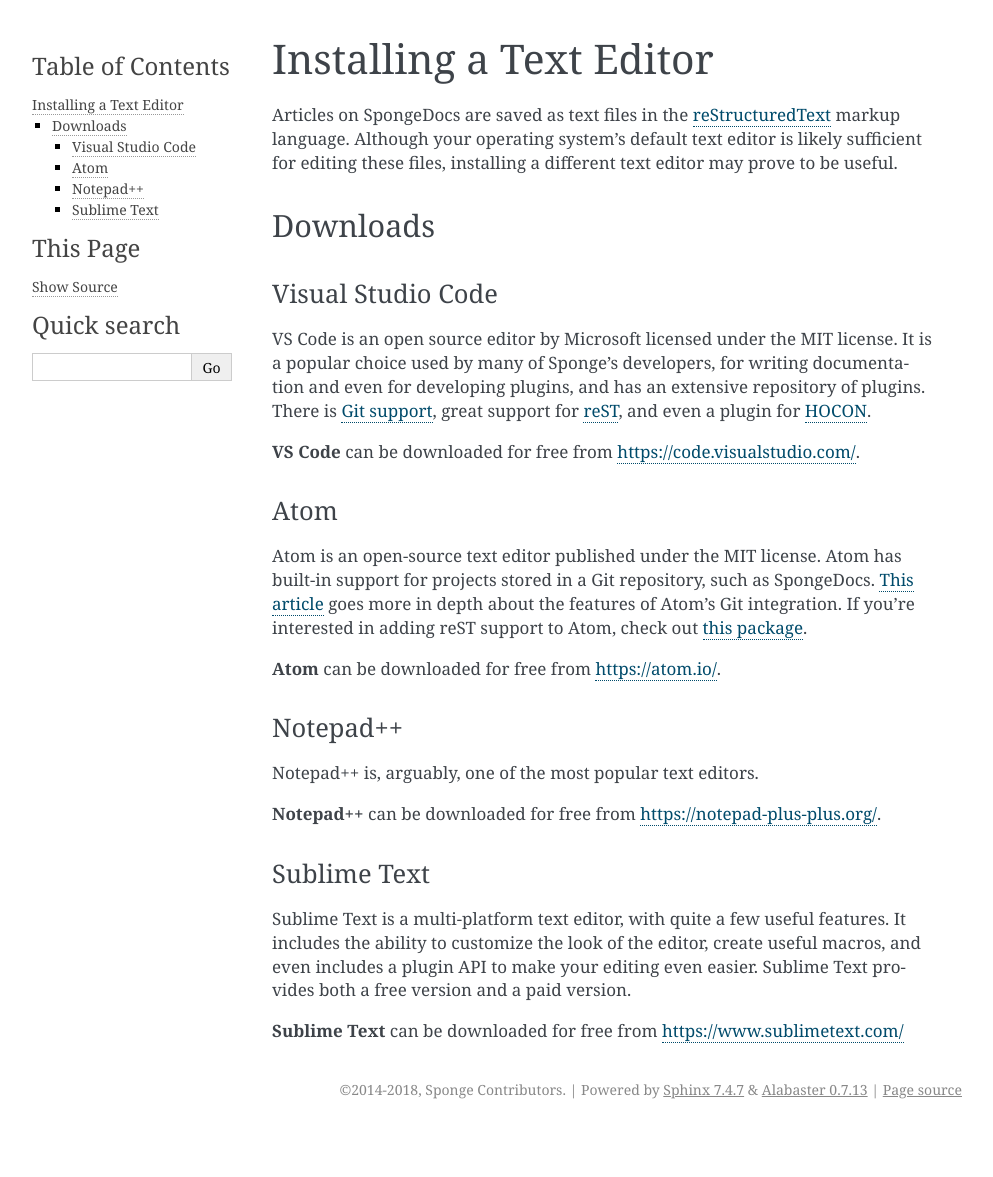
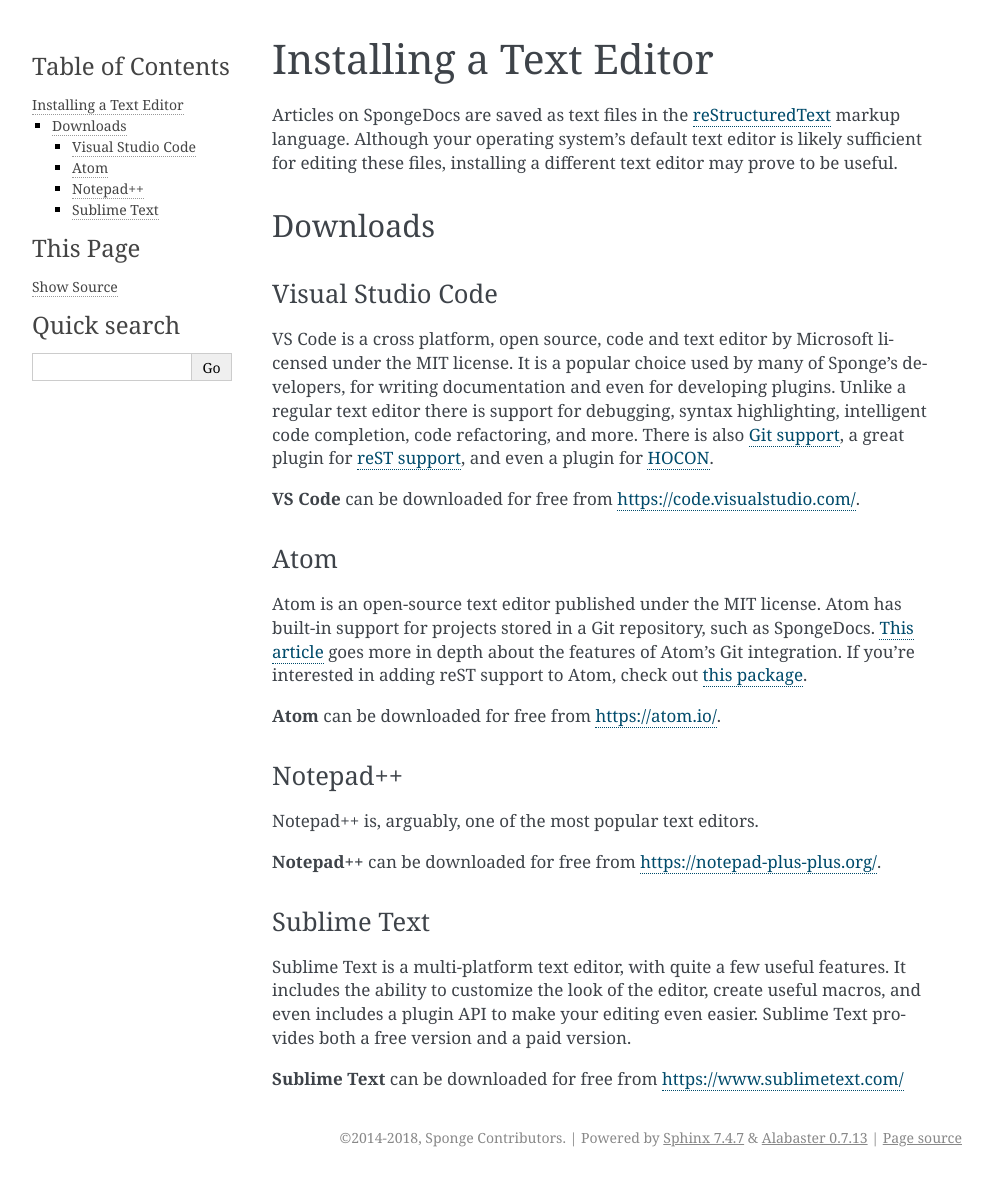
Before and after one commit to SpongePowered/SpongeDocs, a Sphinx documentation site: the page built from source/preparing/text.rst, in a window 1280 px wide. Shown: the whole page, without its empty margins (148-1141 px from the left). Built offline with Sphinx 7.4.7, drawn with Linux system fonts in a browser that asks for light colours; pages that are not in the unit, such as notebooks, are missing from menus; before the commit the page ends 1129 px from its top, so only the background shows below that.

Commit message:
Use text from stable

```diff
--- a/source/preparing/text.rst
+++ b/source/preparing/text.rst
@@ -12,11 +12,12 @@
 Visual Studio Code
 ~~~~~~~~~~~~~~~~~~
 
-VS Code is an open source editor by Microsoft licensed under the MIT license. It is a popular choice used by
-many of Sponge's developers, for writing documentation and even for developing plugins, and has an extensive
-repository of plugins. There is `Git support <https://code.visualstudio.com/docs/editor/versioncontrol>`_, great support
-for `reST <https://marketplace.visualstudio.com/items?itemName=lextudio.restructuredtext>`_, and even a
-plugin for `HOCON <https://marketplace.visualstudio.com/items?itemName=zzzz.hocon-colorizer>`_.
+VS Code is a cross platform, open source, code and text editor by Microsoft licensed under the MIT license. It is a popular
+choice used by many of Sponge's developers, for writing documentation and even for developing plugins. Unlike a regular text
+editor there is support for debugging, syntax highlighting, intelligent code completion, code refactoring, and more. There
+is also `Git support <https://code.visualstudio.com/docs/editor/versioncontrol>`_, a great plugin for
+`reST support <https://marketplace.visualstudio.com/items?itemName=lextudio.restructuredtext>`_, and even
+a plugin for `HOCON <https://marketplace.visualstudio.com/items?itemName=zzzz.hocon-colorizer>`_.
 
 **VS Code** can be downloaded for free from https://code.visualstudio.com/.
 
```
